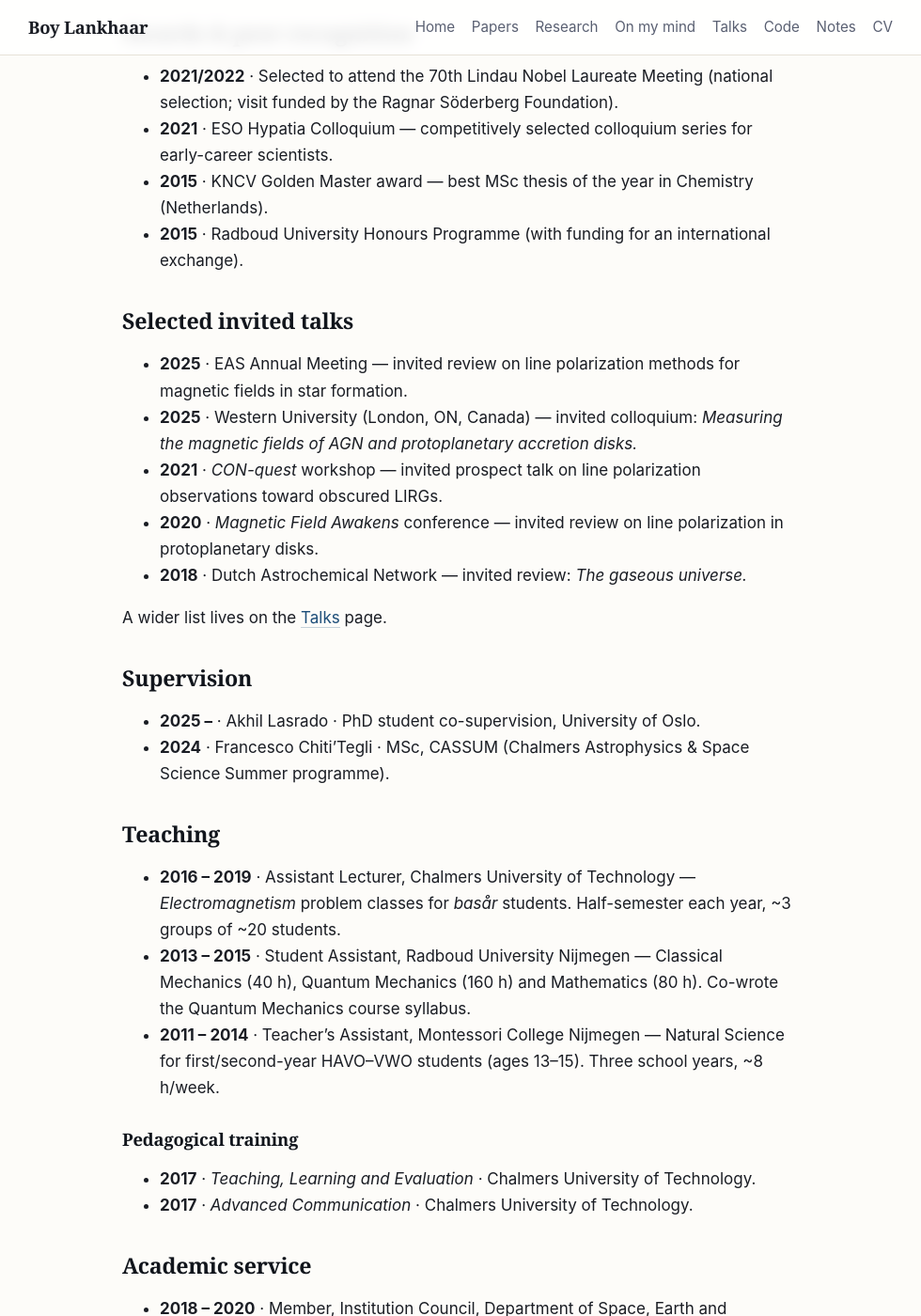
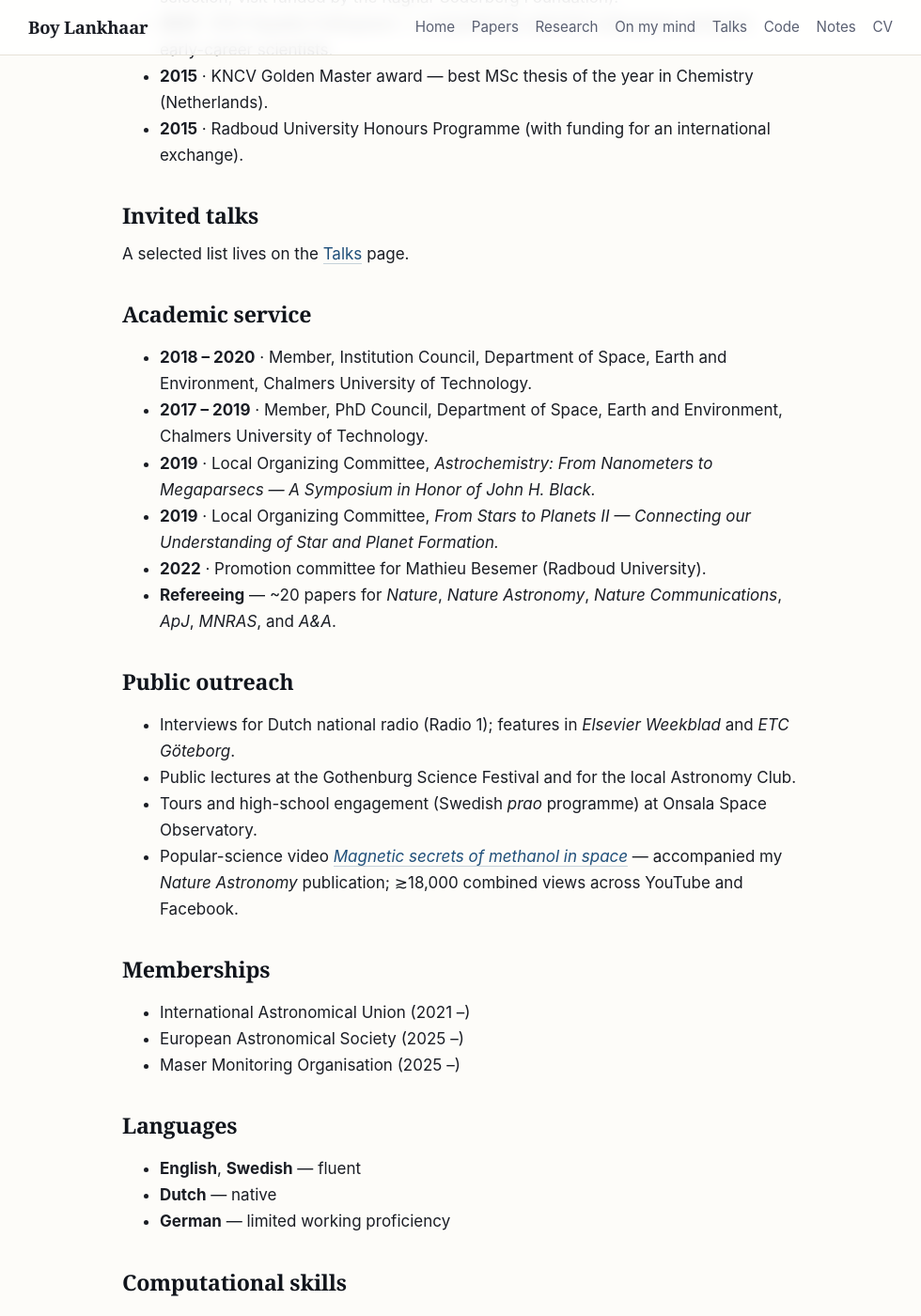
Before and after one commit to blankhaar/blankhaar.github.io, a Jekyll site: the page built from cv.md, in a window 1280 px wide and 1400 px high, scrolled down 1251 px. Shown: the whole window at 94% size, without its empty margins (150-1130 px from the left). Built offline with Jekyll 4.4.1, drawn with Linux system fonts in a browser that asks for light colours; some of the changed text lies outside the part shown.

Commit message:
Trim CV: remove early positions, ERC entry, talks/supervision/teaching sections

```diff
--- a/cv.md
+++ b/cv.md
@@ -11,8 +11,6 @@ permalink: /cv/
 
 - **2025 –** · Marie Skłodowska-Curie Fellow, Institute of Theoretical Astrophysics, University of Oslo. MSCA fellowship within the UiO DSTrain (Data Science Training) programme. Project: *PROMISES — PolaRized view Of the MagnetIc heartS of Extreme galaxieS* (Grant Agreement #101126636).
 - **2021 – 2025** · Postdoctoral Researcher, Leiden Observatory & Chalmers University of Technology. VR International Postdoc grant (3 years, 3.45 MSEK). Project: *A polarized view on stars, planets and life*.
-- **2016 – 2021** · PhD student, Chalmers University of Technology.
-- **2015** · Project Assistant, Chalmers University of Technology.
 
 ## Education
 
@@ -23,7 +21,6 @@ permalink: /cv/
 
 ## Grants & fellowships
 
-- **2026** · ERC Starting Grant — *NEOMAGIC: New Eyes On MAGnetIC fields.* Advanced to second-round evaluation after competitive selection.
 - **2025 –** · Marie Skłodowska-Curie Actions Postdoctoral Fellowship (COFUND), within the UiO DSTrain programme. Grant Agreement #101126636.
 - **2021 – 2025** · Swedish Research Council (VR) International Postdoc grant. Three years, 3.45 MSEK. Hosts: Chalmers University of Technology and Leiden Observatory.
 
@@ -34,31 +31,9 @@ permalink: /cv/
 - **2015** · KNCV Golden Master award — best MSc thesis of the year in Chemistry (Netherlands).
 - **2015** · Radboud University Honours Programme (with funding for an international exchange).
 
-## Selected invited talks
+## Invited talks
 
-- **2025** · EAS Annual Meeting — invited review on line polarization methods for magnetic fields in star formation.
-- **2025** · Western University (London, ON, Canada) — invited colloquium: *Measuring the magnetic fields of AGN and protoplanetary accretion disks.*
-- **2021** · *CON-quest* workshop — invited prospect talk on line polarization observations toward obscured LIRGs.
-- **2020** · *Magnetic Field Awakens* conference — invited review on line polarization in protoplanetary disks.
-- **2018** · Dutch Astrochemical Network — invited review: *The gaseous universe.*
-
-A wider list lives on the [Talks]({{ '/talks/' | relative_url }}) page.
-
-## Supervision
-
-- **2025 –** · Akhil Lasrado · PhD student co-supervision, University of Oslo.
-- **2024** · Francesco Chiti'Tegli · MSc, CASSUM (Chalmers Astrophysics & Space Science Summer programme).
-
-## Teaching
-
-- **2016 – 2019** · Assistant Lecturer, Chalmers University of Technology — *Electromagnetism* problem classes for *basår* students. Half-semester each year, ~3 groups of ~20 students.
-- **2013 – 2015** · Student Assistant, Radboud University Nijmegen — Classical Mechanics (40 h), Quantum Mechanics (160 h) and Mathematics (80 h). Co-wrote the Quantum Mechanics course syllabus.
-- **2011 – 2014** · Teacher's Assistant, Montessori College Nijmegen — Natural Science for first/second-year HAVO–VWO students (ages 13–15). Three school years, ~8 h/week.
-
-### Pedagogical training
-
-- **2017** · *Teaching, Learning and Evaluation* · Chalmers University of Technology.
-- **2017** · *Advanced Communication* · Chalmers University of Technology.
+A selected list lives on the [Talks]({{ '/talks/' | relative_url }}) page.
 
 ## Academic service
 
```
